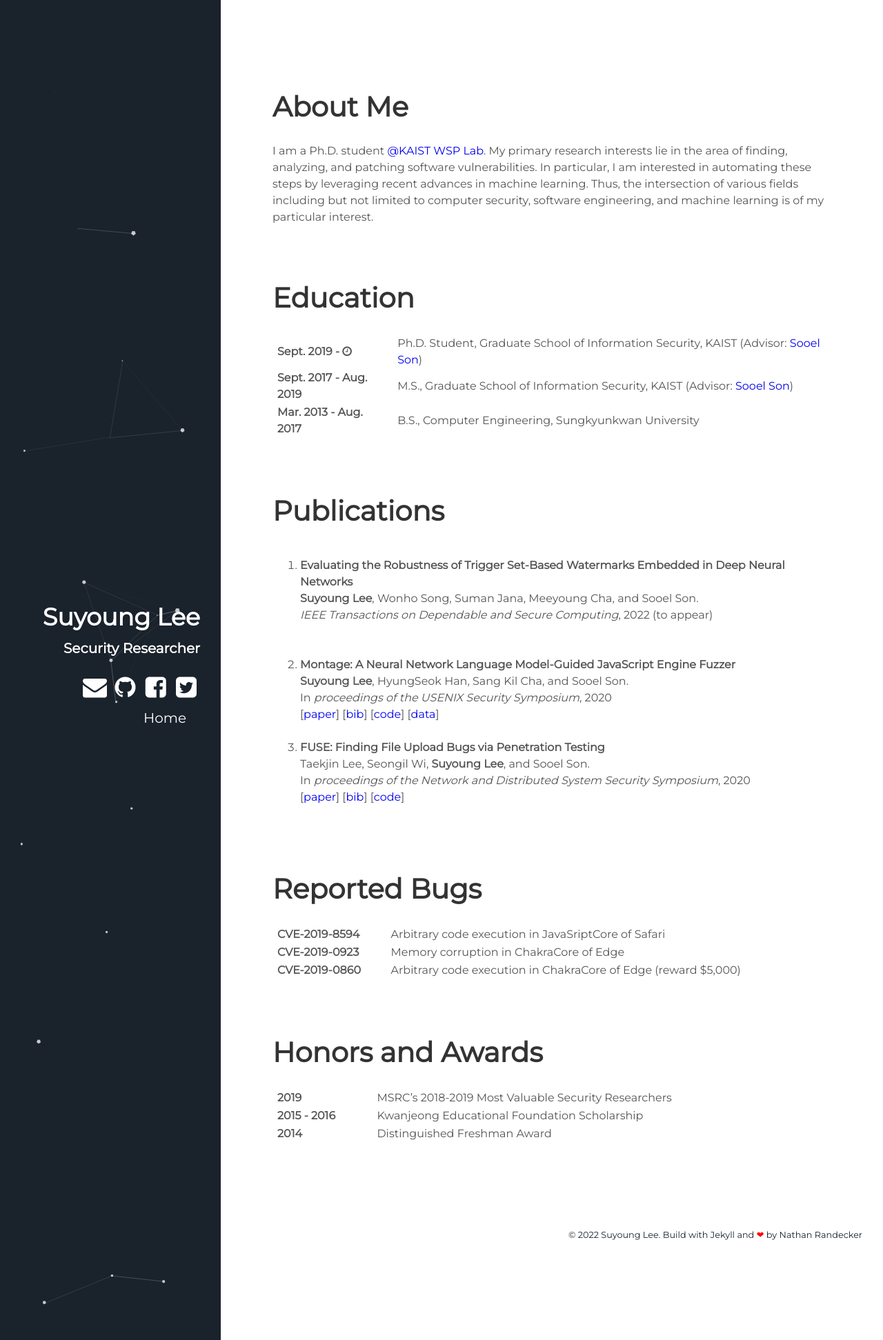
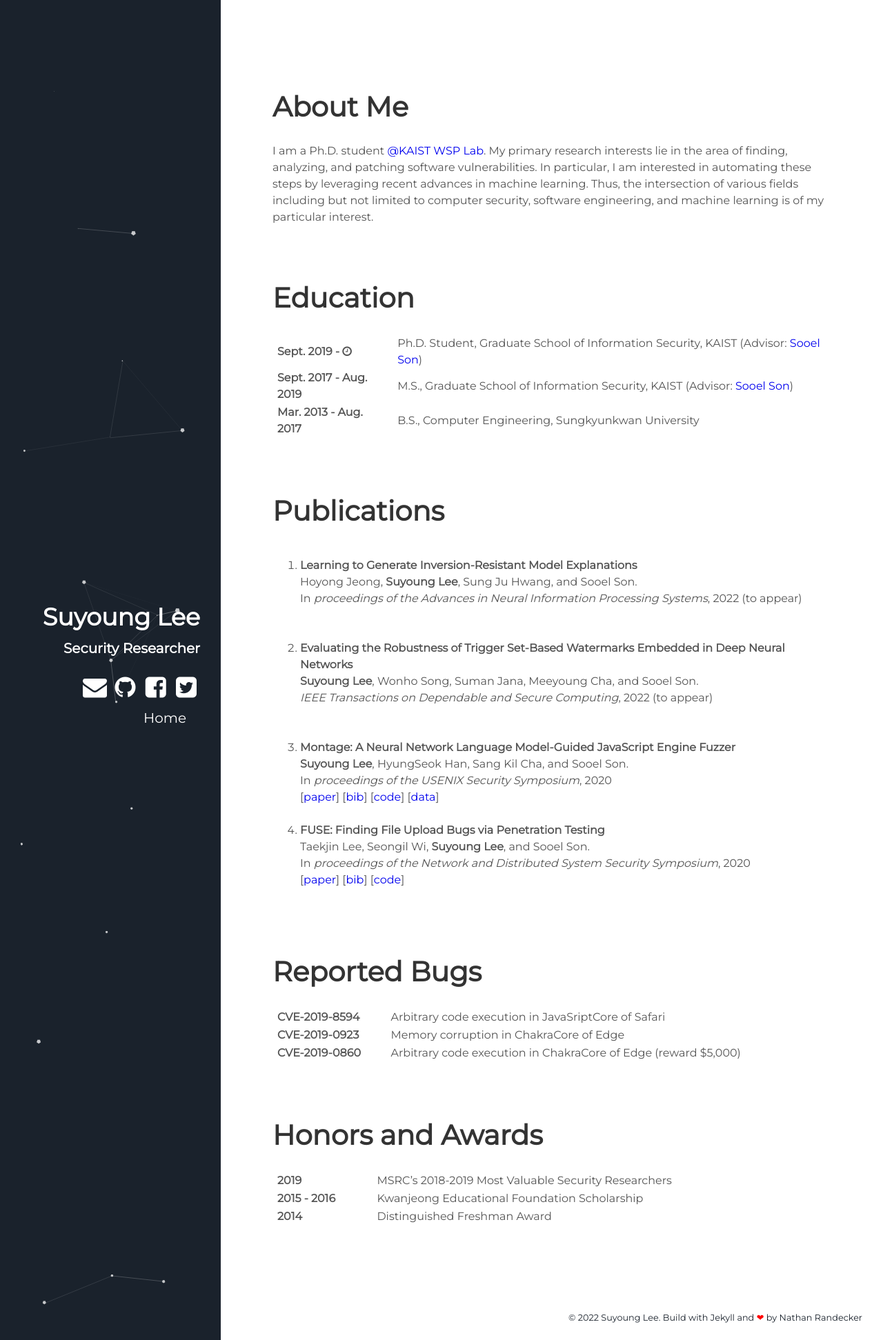
Before and after one commit to leeswimming/leeswimming.github.io, a Jekyll site: the page built from index.html, in a window 1280 px wide. Shown: the whole page at 69% size. Built offline with Jekyll 4.4.1, drawn with Linux system fonts in a browser that asks for light colours.

Commit message:
Update publications.yml

```diff
--- a/_data/publications.yml
+++ b/_data/publications.yml
@@ -1,3 +1,11 @@
+- title: "Learning to Generate Inversion-Resistant Model Explanations"
+  authors: Hoyong Jeong, <strong>Suyoung Lee</strong>, Sung Ju Hwang, and Sooel Son.
+  venue: In <em>proceedings of the Advances in Neural Information Processing Systems</em>
+  year: 2022 (to appear)
+  link:
+  bib:
+  code:
+
 - title: "Evaluating the Robustness of Trigger Set-Based Watermarks Embedded in Deep Neural Networks"
   authors: <strong>Suyoung Lee</strong>, Wonho Song, Suman Jana, Meeyoung Cha, and Sooel Son.
   venue: <em>IEEE Transactions on Dependable and Secure Computing</em>
```
